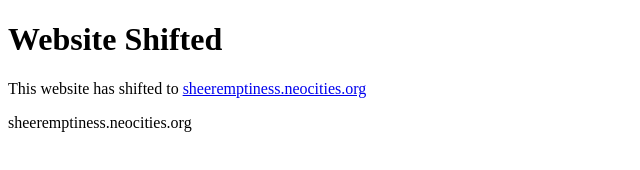
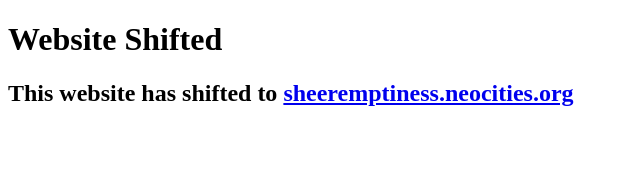
Before and after one commit to empty-404/empty-404.github.io, a plain HTML site: page index.html in a window 1280 px wide. Shown: the whole page, without its empty margins (0-640 px from the left). Drawn offline with Linux system fonts and the light colour scheme.

Commit message:
Update index.html

```diff
--- a/index.html
+++ b/index.html
@@ -6,10 +6,9 @@
  <body>
 
  <h1>Website Shifted</h1>
- <p>This website has shifted to
-<a href="sheeremptiness.neocities.org">sheeremptiness.neocities.org</a>
+ <h2>This website has shifted to
+<a href="sheeremptiness.neocities.org">sheeremptiness.neocities.org</h2>
  </p>
 
  </body>
  </html>
-sheeremptiness.neocities.org
```
